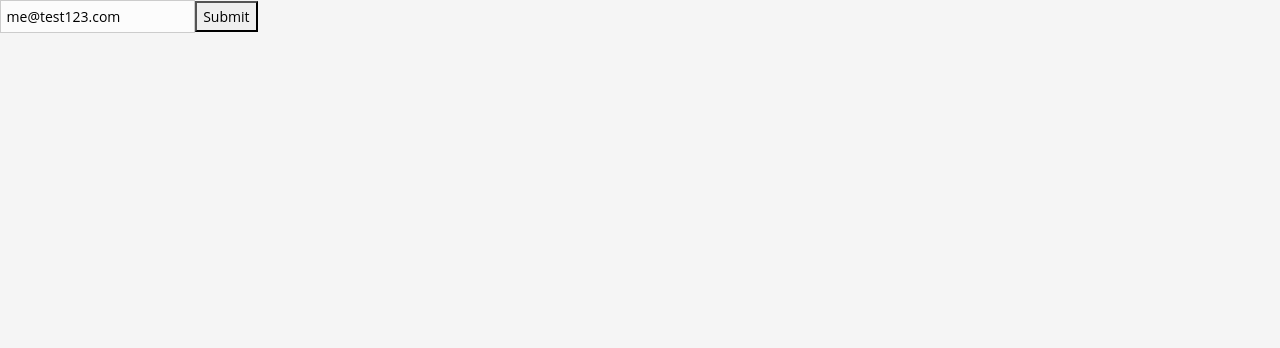
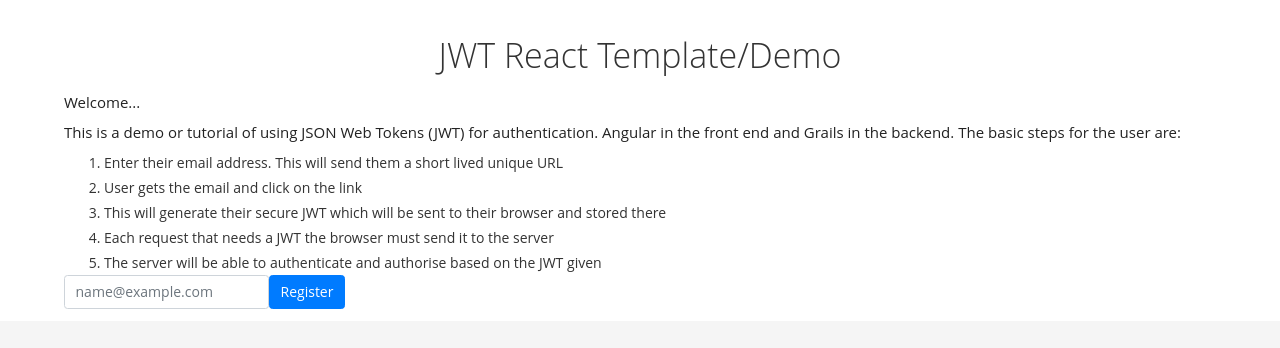
Before and after one commit to wellsst/react-jwt, a React (Create React App) app in the folder client/: page / in a window 1280 px wide. Shown: the top 348 px of the page. Built offline with nearby package versions, Linux system fonts and the light colour scheme.

Commit message:
Pretty up simple unAuthd

```diff
--- a/client/src/App.js
+++ b/client/src/App.js
@@ -14,9 +14,42 @@ function App() {
         loadAuthenticatedApp()
     }, [])
     return (
-        <React.Suspense fallback={<FullPageSpinner />}>
-            {user ? <AuthenticatedApp /> : <UnauthenticatedApp />}
-        </React.Suspense>
+        <div id="content">
+            <section className="row colset-2-its">
+                <h1>JWT React Template/Demo</h1>
+
+                <p>
+                    Welcome...
+                </p>
+                <p>
+                    This is a demo or tutorial of using JSON Web Tokens (JWT) for authentication. Angular in
+                    the
+                    front end and Grails in the
+                    backend.
+
+                    The basic steps for the user are:
+                </p>
+
+                <ol>
+                    {/*<li>Start with the <a routerLink="/register">Register for JWT auth</a></li>*/}
+                    <li>Enter their email address. This will send them a short lived unique URL</li>
+                    <li>User gets the email and click on the link</li>
+                    <li>This will generate their secure JWT which will be sent to their browser and stored
+                        there
+                    </li>
+                    <li>Each request that needs a JWT the browser must send it to the server</li>
+                    <li>The server will be able to authenticate and authorise based on the JWT given</li>
+                </ol>
+
+            </section>
+            <section className="row colset-2-its">
+                <p>
+                    <React.Suspense fallback={<FullPageSpinner/>}>
+                        {user ? <AuthenticatedApp/> : <UnauthenticatedApp/>}
+                    </React.Suspense>
+                </p>
+            </section>
+        </div>
     )
 }
 
--- a/client/src/RegisterHandler.js
+++ b/client/src/RegisterHandler.js
@@ -10,13 +10,13 @@ class RegisterHandler extends Component {
     }
 
     render() {
-        let content =  ""
+        let content = ""
 
         if (this.state.emailSubmitted) {
             return <RegisterEmailSubmitted email={this.state.email}/>
         } else {
             return <Formik
-                initialValues={{email: 'me@test123.com'}}
+                initialValues={{email: ''}}
                 validate={values => {
                     let errors = {};
                     if (!values.email) {
@@ -46,14 +46,15 @@ class RegisterHandler extends Component {
                              handleSubmit,
                              isSubmitting,
                          }) => (
-                    <Form>
-                        <Field type="email" name="email"/>
-                        <ErrorMessage name="email" component="div"/>
+                    <Form class="form-inline">
+                        <div className="form-group mb-2">
+                            <Field type="email" name="email" class="form-control sr-only-focusable" placeholder="name@example.com"/>
+                            <ErrorMessage name="email" component="div"/>
 
-                        <button type="submit" disabled={isSubmitting}>
-                            Submit
-                        </button>
-
+                            <button type="submit" class="btn btn-primary" disabled={isSubmitting}>
+                                Register
+                            </button>
+                        </div>
                     </Form>
 
                 )}
```
